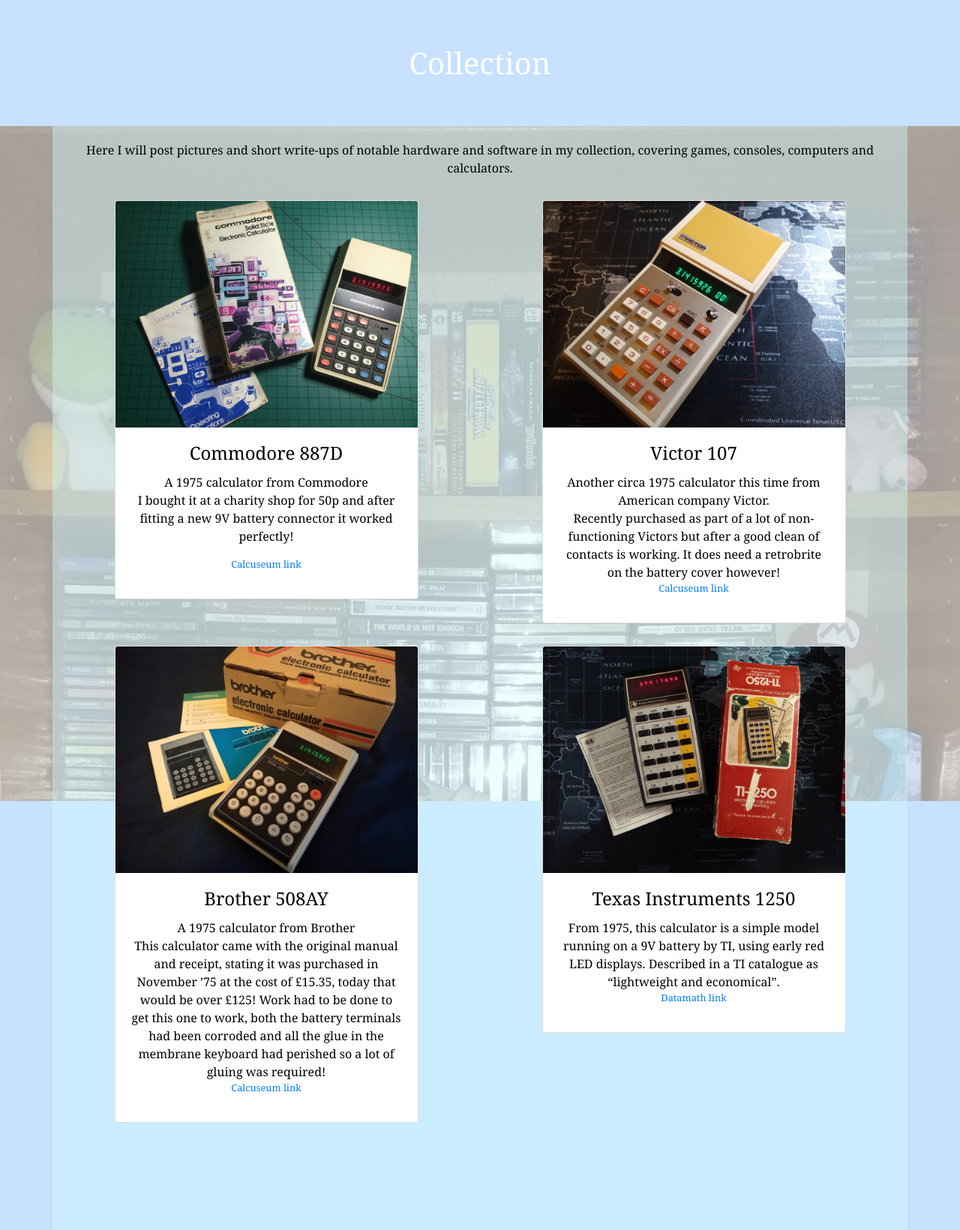
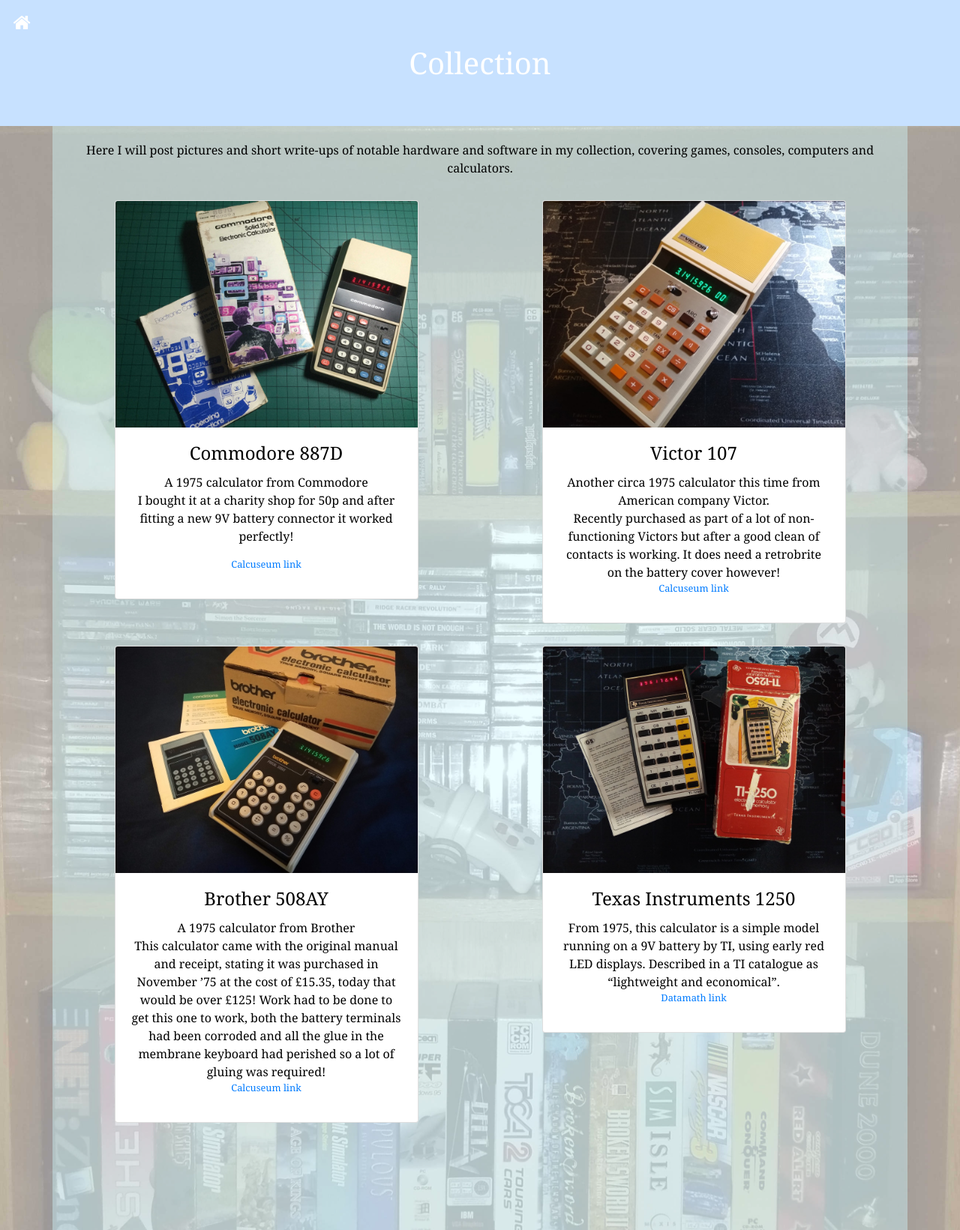
Before and after one commit to Mawsonator/mawsonator.github.io, a Jekyll site: the page collection.html, which Jekyll copies as it is, in a window 1280 px wide. Shown: the whole page at 75% size. Built offline with Jekyll 4.4.1, drawn with Linux system fonts in a browser that asks for light colours.

Commit message:
Add home button to collection page

```diff
--- a/collection.html
+++ b/collection.html
@@ -4,6 +4,7 @@
 
  <!-- Styling -->
 
+ <link rel="stylesheet" href="https://cdnjs.cloudflare.com/ajax/libs/font-awesome/4.7.0/css/font-awesome.min.css">
  <link rel="stylesheet" href="https://maxcdn.bootstrapcdn.com/bootstrap/4.3.1/css/bootstrap.min.css">
  <link rel="stylesheet" href="style.css">
  <link rel="shortcut icon" type="image/x-icon" href="favicon.png">
@@ -14,6 +15,7 @@
 <body>
 <div class="collection_header">
   <h1>Collection</h1>
+  <a href="/" class="fa fa-home"></a>
 </div>
 
 
--- a/index.html
+++ b/index.html
@@ -107,7 +107,7 @@
 	<div id="footer" class="container">
 		<div class = "row">
 			<div class = "col">
-				<p>&copy; Matthew Mawson 2019</p>
+				<p class="pt-2">&copy; Matthew Mawson 2019</p>
 			</div>
 			<div class = "col">
 				<a href="https://www.linkedin.com/in/matthew-mawson-2750b4191/" class="float-right fa fa-linkedin"></a>
--- a/style.css
+++ b/style.css
@@ -125,7 +125,6 @@
 	background-image: url('games_shelf.jpg');
 	background-repeat: repeat-y;
 	background-size: cover;
-	height:100vh;
 }
 
 .collection_header{
@@ -142,9 +141,8 @@
 /*Social Icons*/
 
 .fa {
-  padding: 10px;
-  font-size: 30px;
-  width: 40px;
+  padding: 5px;
+  font-size: 25px;
   text-align: center;
   text-decoration: none;
   margin: 5px 2px;
@@ -170,3 +168,11 @@
     background: white;
     color: black;
 }
+
+.fa-home{
+	position: absolute;
+	left:0;
+	top:0;
+	margin: 0.5em;
+	color:white;
+}
```
Also changed, not shown: other parts of index.html (+1 -1 lines).
